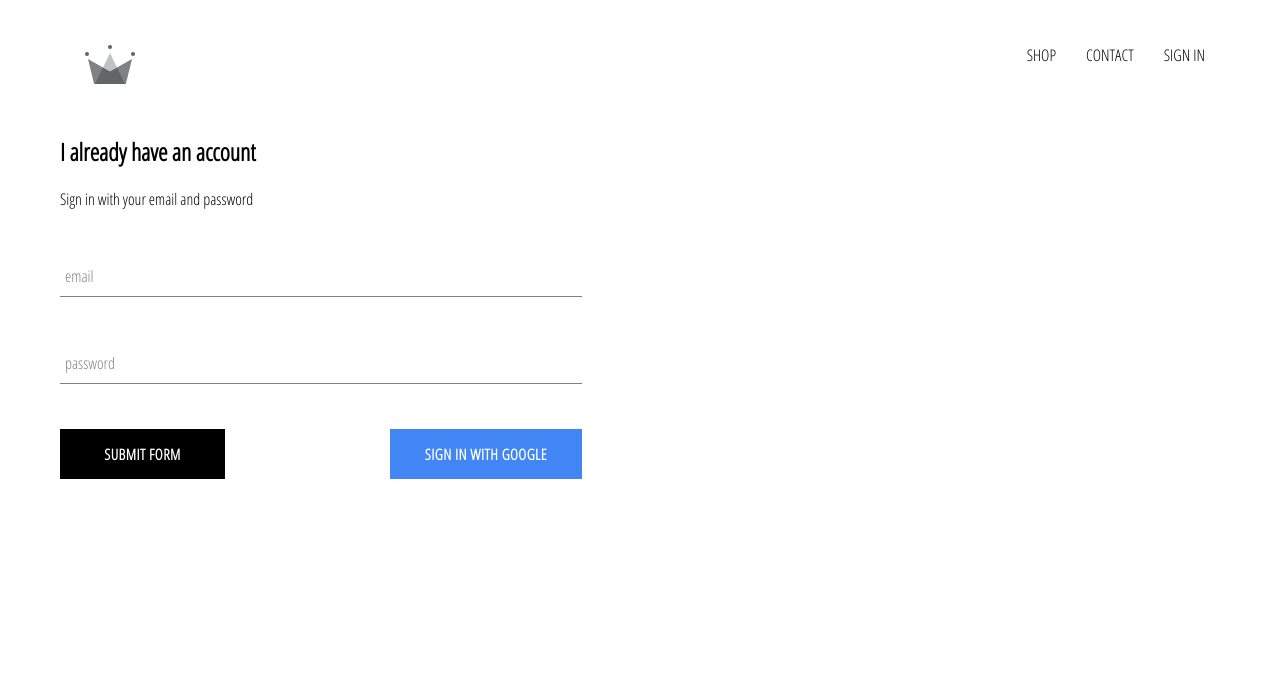
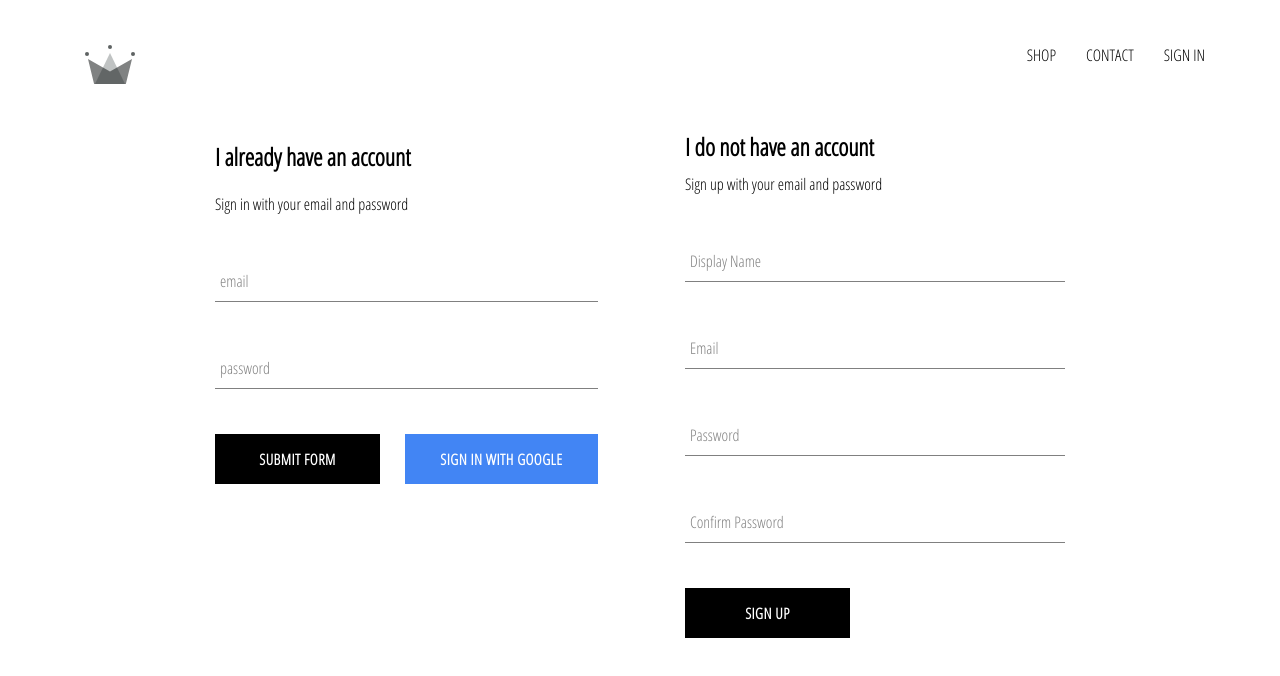
Before and after one commit to YanLyu1/React_E_shop, a React (Create React App) app in the folder e-shop/: page /signin in a window 1280 px wide. Shown: the top 676 px of the page. Built offline with nearby package versions, Linux system fonts and the light colour scheme; no server answers.

Commit message:
sign up with email and password

```diff
--- /dev/null
+++ b/e-shop/src/components/sign-up/sign-up.componnent.jsx
@@ -0,0 +1,94 @@
+import React, { Component } from 'react';
+import FormInput from '../form-input/form-input.component'
+import CustomButton from '../custom-button/custom-button.componet'
+
+import {auth, createUserProfileDocument} from '../../firebase/firebase.utils'
+
+import './sign-up.styles.scss'
+
+class SignUp extends Component {
+    constructor() {
+        super();
+
+        this.state = {
+            displayName: '',
+            email: '',
+            password: '',
+            confirmedPassword: ''
+        }
+    }
+
+    handleSubmit = async event => {
+        event.preventDefault();
+
+        const {displayName, email, password, confirmedPassword} = this.state
+        if (password !== confirmedPassword) {
+            alert("passwords don't match");
+            return;
+        }
+
+        try {
+            const {user} = await auth.createUserWithEmailAndPassword(email, password);
+            await createUserProfileDocument(user, {displayName});
+
+            this.setState({
+                displayName: '',
+                email: '',
+                password: '',
+                confirmedPassword: ''
+            });
+
+        } catch (error) {
+            console.log(error);
+        }
+    }
+
+    handleChange = event => {
+        const {name, value} = event.target;
+
+        this.setState({[name]: value});
+    }
+    render() {
+        const {displayName, email, password, confirmedPassword} = this.state
+        return (
+            <div className='sign-up'>
+                <h2 className='title'>I do not have an account</h2>
+                <span>Sign up with your email and password</span>
+                <form className='sign-up-form' onSubmit={this.handleSubmit}>
+                    <FormInput
+                        type='text'
+                        name='displayName'
+                        value={displayName}
+                        onChange={this.handleChange}
+                        label='Display Name'
+                        required/>
+                    <FormInput
+                        type='email'
+                        name='email'
+                        value={email}
+                        onChange={this.handleChange}
+                        label='Email'
+                        required/>
+                    <FormInput
+                        type='password'
+                        name='password'
+                        value={password}
+                        onChange={this.handleChange}
+                        label='Password'
+                        required/>
+                    <FormInput
+                        type='password'
+                        name='confirmedPassword'
+                        value={confirmedPassword}
+                        onChange={this.handleChange}
+                        label='Confirm Password'
+                        required/>
+                    <CustomButton type='submit'> Sign Up </CustomButton>
+                </form>
+
+            </div>
+        );
+    }
+}
+
+export default SignUp;
--- /dev/null
+++ b/e-shop/src/components/sign-up/sign-up.styles.scss
@@ -0,0 +1,9 @@
+.sign-up {
+    display: flex;
+    flex-direction: column;
+    width: 380px;
+
+    .title {
+      margin: 10px 0;
+    }
+  }
--- a/e-shop/src/pages/sign-in-sign-up/sign-in-sign-up.component.jsx
+++ b/e-shop/src/pages/sign-in-sign-up/sign-in-sign-up.component.jsx
@@ -1,11 +1,13 @@
 import React from 'react'
 import './sign-in-sign-up.styles.scss'
-import Sign from '../../components/sign-in/sign-in.component'
+import SignIn from '../../components/sign-in/sign-in.component'
+import SignUp from '../../components/sign-up/sign-up.componnent'
 
 export default function SignInAndSignUp() {
     return (
         <div className='sign-in-and-sign-up'>
-            <Sign/>
+            <SignIn/>
+            <SignUp/>
         </div>
     )
 }
--- a/e-shop/src/pages/sign-in-sign-up/sign-in-sign-up.styles.scss
+++ b/e-shop/src/pages/sign-in-sign-up/sign-in-sign-up.styles.scss
@@ -0,0 +1,6 @@
+.sign-in-and-sign-up {
+    width: 850px;
+    display: flex;
+    justify-content: space-between;
+    margin: 30px auto;
+  }
```
Also changed, not shown: e-shop/src/App.js (line endings or trailing spaces).
